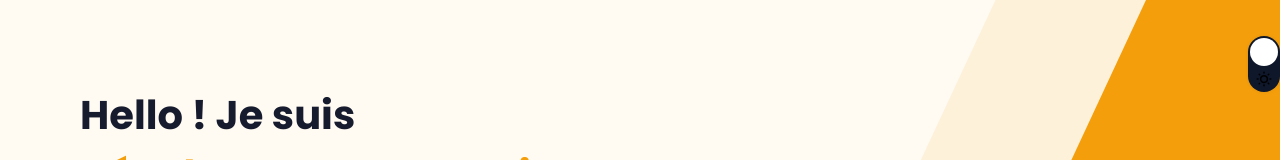
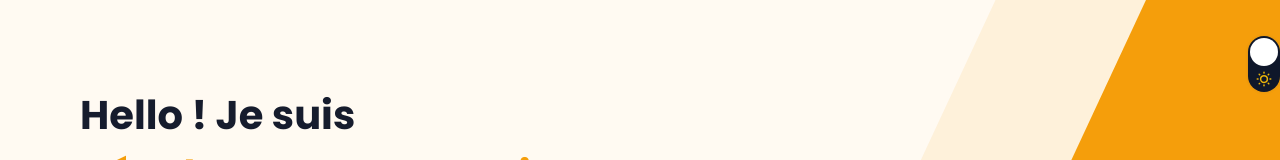
Before and after one commit to dndayishima/portfolio, a Next.js app: page / in a window 1280 px wide. Shown: the part 152-312 px from the top of the page. Built offline with nearby package versions, Linux system fonts and the light colour scheme.

Commit message:
chore: repair broken color on the switcher

```diff
--- a/src/app/components/Switcher.js
+++ b/src/app/components/Switcher.js
@@ -57,33 +57,18 @@ export default function Switcher() {
           >
             <Unicons.UilMoon
               width={18}
-              className="text-[20px] text-yellow-500"
+              className="text-[20px]"
+              color="rgb(234, 179, 8)"
             />
             <Unicons.UilSun
               width={18}
-              className="text-[20px] text-yellow-500"
+              className="text-[20px]"
+              color="rgb(234, 179, 8)"
             />
             <span className="ball bg-white dark:bg-slate-900 rounded-full absolute top-[2px] left-[2px] w-7 h-7"></span>
           </label>
         </span>
       </div>
-
-      {/*<div className="fixed top-[40%] -right-3 z-50">
-        <Link href="#" id="switchRtl" className="cursor-pointer">
-          <span
-            className="py-1 px-3 relative inline-block rounded-t-md -rotate-90 bg-white dark:bg-slate-900 shadow-md dark:shadow dark:shadow-gray-800 font-semibold rtl:block ltr:hidden"
-            onClick={(event) => changeMode("layout", event)}
-          >
-            LTR
-          </span>
-          <span
-            className="py-1 px-3 relative inline-block rounded-t-md -rotate-90 bg-white dark:bg-slate-900 shadow-md dark:shadow dark:shadow-gray-800 font-semibold ltr:block rtl:hidden"
-            onClick={(event) => changeMode("layout", event)}
-          >
-            RTL
-          </span>
-        </Link>
-      </div>*/}
 
       <Link
         href="#"
```
